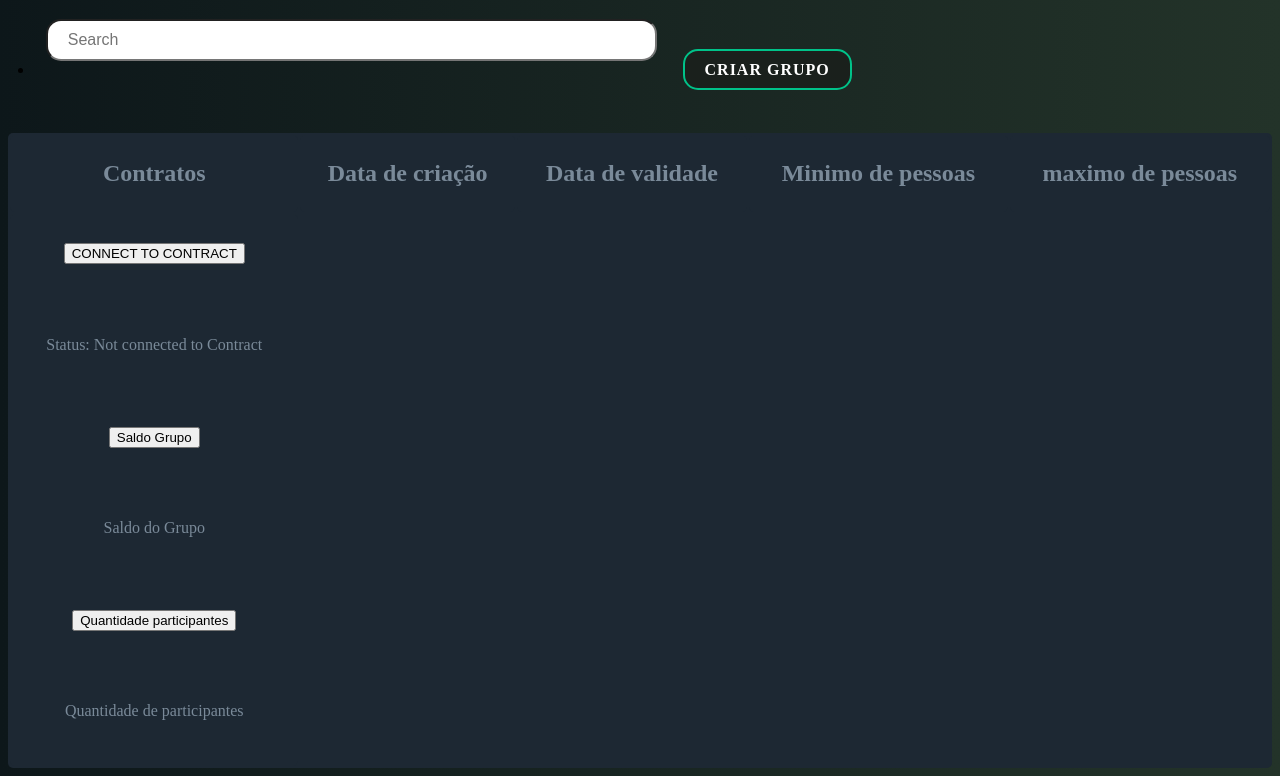
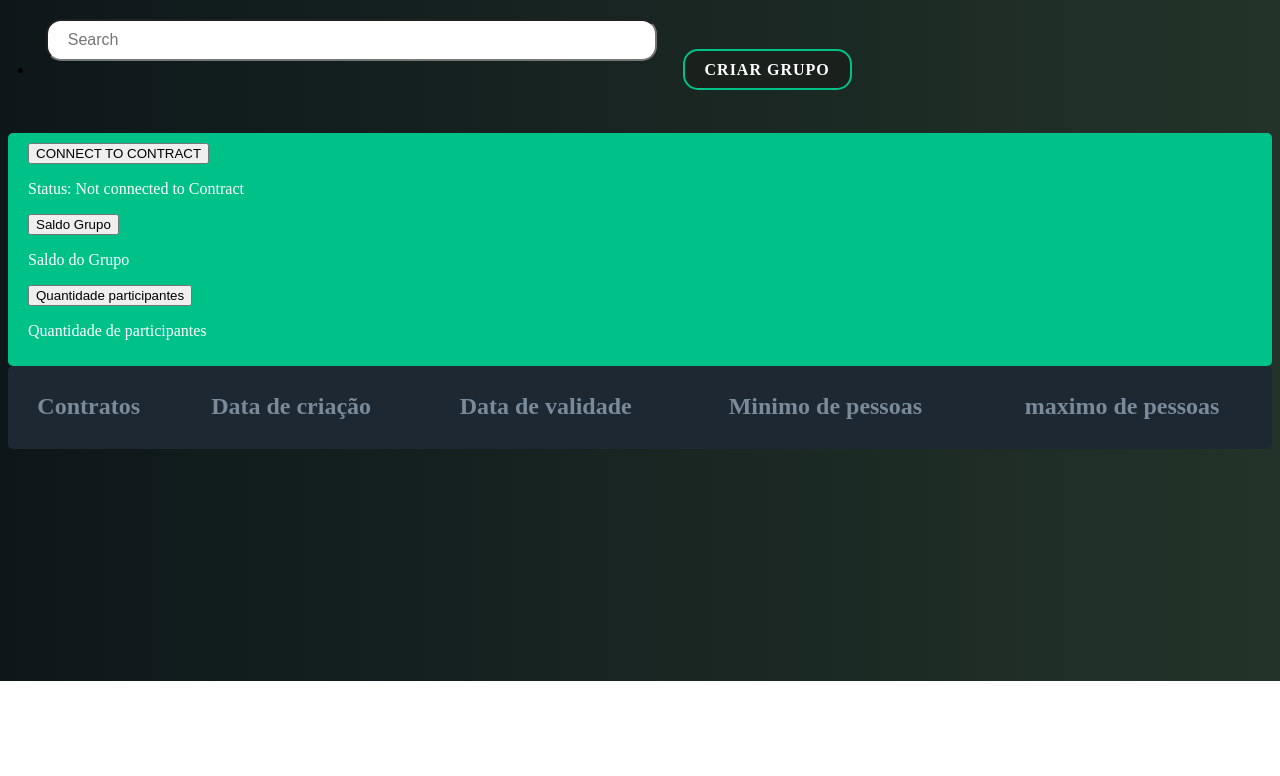
Before and after one commit to 2023M5T4-Inteli/Projeto5, a website: page src/html/grupo.html in a window 1280 px wide. Shown: the part 119-895 px from the top of the page. After the commit the page ends 800 px from the top, so only its background shows below. Drawn offline with Linux system fonts and the light colour scheme; a script that the page names is missing; files whose address does not match are found by name.

Commit message:
ajustes na página integrada

```diff
--- a/src/css/grupo.css
+++ b/src/css/grupo.css
@@ -20,3 +20,13 @@
   .titulo{
     margin-left: 50px;
   }
+.readArea{
+  background-color: #00C289;
+    color: white;
+    font-size: 16px;
+    border: none;
+    padding: 10px 20px;
+    border-radius: 5px;
+    cursor: pointer;
+    transition: background-color 0.3s;
+}
--- a/src/html/grupo.html
+++ b/src/html/grupo.html
@@ -39,7 +39,22 @@
   }
   </style>
   <body>
+    <div id="readArea" class="readArea">
+      <td onload="nomeGrupo()"></button>
 
+
+      <button onclick="connectContract()">CONNECT TO CONTRACT</button>
+      <p id="contractArea">Status: Not connected to Contract</p>
+
+
+      <button onclick="getSaldoGrupo()">Saldo Grupo</button>
+      <p id="balanceArea">Saldo do Grupo</p>
+
+      <button onclick="qntParticipantes()">Quantidade participantes</button>
+      <p id="participantes">Quantidade de participantes</p>
+
+  </div>
+      </tr>
 
   <table style="width:100%">
     <tr>
@@ -50,22 +65,7 @@
       <th style="font-size:x-large;"> maximo de pessoas</th>
     </tr>
     <tr>
-     <div id="readArea">
-    <td onload="nomeGrupo()"></button>
 
-
-    <button ="connectContract()">CONNECT TO CONTRACT</button>
-    <p id="contractArea">Status: Not connected to Contract</p>
-
-
-    <button onclick="getSaldoGrupo()">Saldo Grupo</button>
-    <p id="balanceArea">Saldo do Grupo</p>
-
-    <button onclick="qntParticipantes()">Quantidade participantes</button>
-    <p id="participantes">Quantidade de participantes</p>
-
-</div>
-    </tr>
   </table>
 
   </body>
```
Also changed, not shown: src/html/contrato.html (+3 -2 lines).
